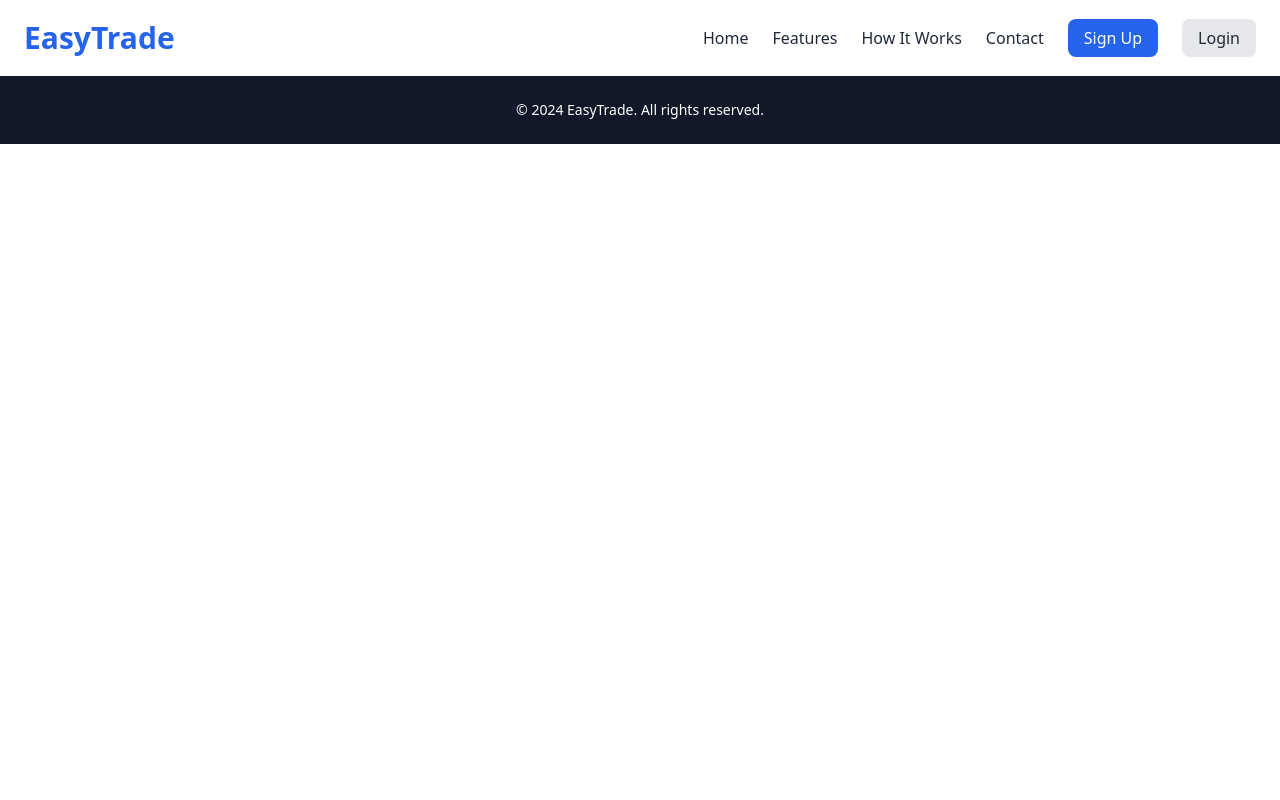
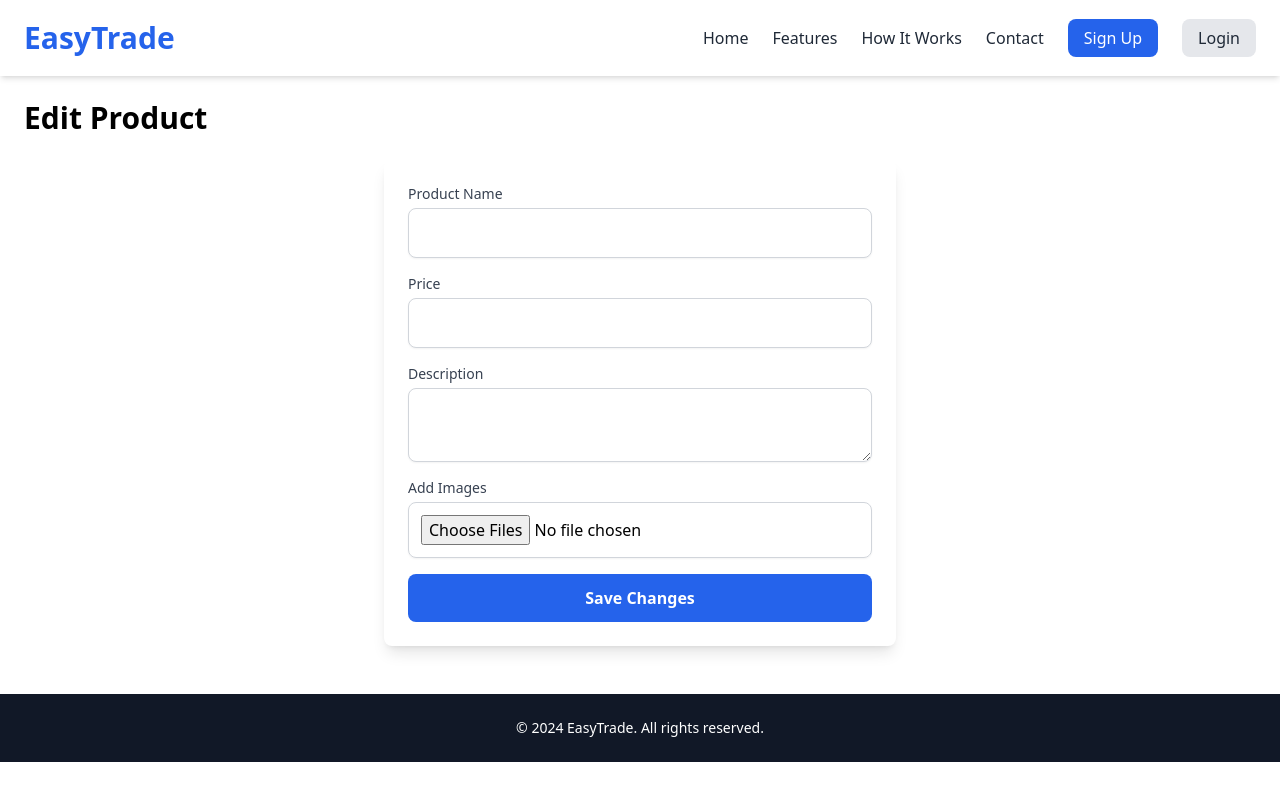
Before and after one commit to ironmaiden59/my_logistics_website, a React (Create React App) app: page /products/edit/1 in a window 1280 px wide. Built offline with nearby package versions, Linux system fonts and the light colour scheme; no server answers.

Commit message:
created edit product page and added route to app.js

```diff
--- a/src/App.js
+++ b/src/App.js
@@ -10,6 +10,7 @@ import Footer from './components/Footer';
 import SignUp from './components/SignUp';
 import Login from './components/Login';
 import Profile from './components/Profile';
+import EditProduct from './components/EditProduct';
 import SellerDashboard from './components/SellerDashboard';
 import ProductManagement from './components/ProductManagement';
 import './styles/styles.css';
@@ -34,6 +35,7 @@ function App() {
           <Route path="/profile" element={<Profile />} />
           <Route path="/dashboard" element={<SellerDashboard />} />
           <Route path="/products" element={<ProductManagement />} />
+          <Route path="/products/edit/:id" element={<EditProduct />} />
         </Routes>
         <Footer />
       </div>
--- /dev/null
+++ b/src/components/EditProduct.jsx
@@ -0,0 +1,138 @@
+import React, { useState, useEffect } from 'react';
+import axios from 'axios';
+import { useParams, useNavigate } from 'react-router-dom';
+
+const EditProduct = () => {
+  const { id } = useParams(); // Get product ID from URL
+  const navigate = useNavigate();
+  const [product, setProduct] = useState({
+    name: '',
+    price: '',
+    description: '',
+    images: []
+  });
+  const [newImages, setNewImages] = useState([]);
+
+  useEffect(() => {
+    // Fetch product details
+    const fetchProduct = async () => {
+      try {
+        const token = localStorage.getItem('token');
+        const response = await axios.get(`http://localhost:5000/products/${id}`, {
+          headers: { Authorization: `Bearer ${token}` },
+        });
+        setProduct(response.data);
+      } catch (err) {
+        console.error('Error fetching product:', err.response?.data || err.message);
+      }
+    };
+
+    fetchProduct();
+  }, [id]);
+
+  const handleChange = (e) => {
+    const { name, value } = e.target;
+    setProduct({ ...product, [name]: value });
+  };
+
+  const handleImageChange = (e) => {
+    setNewImages(e.target.files);
+  };
+
+  const handleSaveChanges = async (e) => {
+    e.preventDefault();
+
+    try {
+      const token = localStorage.getItem('token');
+      const formData = new FormData();
+      formData.append('name', product.name);
+      formData.append('price', product.price);
+      formData.append('description', product.description);
+      Array.from(newImages).forEach((file) => {
+        formData.append('images', file);
+      });
+
+      await axios.put(`http://localhost:5000/products/${id}`, formData, {
+        headers: {
+          Authorization: `Bearer ${token}`,
+          'Content-Type': 'multipart/form-data',
+        },
+      });
+
+      navigate('/product-management'); // Redirect to product management page
+    } catch (err) {
+      console.error('Error saving product changes:', err.response?.data || err.message);
+    }
+  };
+
+  return (
+    <div className="edit-product container mx-auto p-6">
+      <h2 className="text-3xl font-bold mb-6">Edit Product</h2>
+      <form onSubmit={handleSaveChanges} className="mb-6 bg-white p-6 rounded-lg shadow-lg max-w-lg mx-auto">
+        <div className="mb-4">
+          <label htmlFor="name" className="block text-sm font-medium text-gray-700">
+            Product Name
+          </label>
+          <input
+            type="text"
+            id="name"
+            name="name"
+            value={product.name}
+            onChange={handleChange}
+            required
+            className="mt-1 block w-full p-3 border border-gray-300 rounded-lg shadow-sm focus:ring-blue-500 focus:border-blue-500"
+          />
+        </div>
+        <div className="mb-4">
+          <label htmlFor="price" className="block text-sm font-medium text-gray-700">
+            Price
+          </label>
+          <input
+            type="number"
+            id="price"
+            name="price"
+            value={product.price}
+            onChange={handleChange}
+            required
+            className="mt-1 block w-full p-3 border border-gray-300 rounded-lg shadow-sm focus:ring-blue-500 focus:border-blue-500"
+          />
+        </div>
+        <div className="mb-4">
+          <label htmlFor="description" className="block text-sm font-medium text-gray-700">
+            Description
+          </label>
+          <textarea
+            id="description"
+            name="description"
+            value={product.description}
+            onChange={handleChange}
+            required
+            className="mt-1 block w-full p-3 border border-gray-300 rounded-lg shadow-sm focus:ring-blue-500 focus:border-blue-500"
+          />
+        </div>
+        <div className="mb-4">
+          <label htmlFor="images" className="block text-sm font-medium text-gray-700">
+            Add Images
+          </label>
+          <input
+            type="file"
+            id="images"
+            name="images"
+            accept="image/*"
+            multiple
+            onChange={handleImageChange}
+            className="mt-1 block w-full p-3 border border-gray-300 rounded-lg shadow-sm focus:ring-blue-500 focus:border-blue-500"
+          />
+        </div>
+        <button
+          type="submit"
+          className="w-full py-3 px-6 bg-blue-600 text-white rounded-lg font-semibold hover:bg-blue-700 transition-colors"
+        >
+          Save Changes
+        </button>
+      </form>
+    </div>
+  );
+};
+
+export default EditProduct;
--- a/src/components/ProductManagement.jsx
+++ b/src/components/ProductManagement.jsx
@@ -1,5 +1,6 @@
 import React, { useState, useEffect } from 'react';
 import axios from 'axios';
+import { Link } from 'react-router-dom';
 
 const ProductManagement = () => {
   const [products, setProducts] = useState([]);
@@ -153,12 +154,20 @@ const ProductManagement = () => {
             )}
             <p className="text-gray-600">{product.description}</p>
             <p className="text-blue-600 font-bold mt-2">${product.price}</p>
-            <button
-              onClick={() => handleDeleteProduct(product.id)}
-              className="mt-4 w-full bg-red-600 text-white py-2 px-4 rounded-lg hover:bg-red-700 transition-colors"
-            >
-              Delete
-            </button>
+            <div className="flex justify-between mt-4">
+              <Link
+                to={`/products/edit/${product.id}`}
+                className="bg-yellow-600 text-white py-1 px-3 rounded hover:bg-yellow-700 transition-colors"
+              >
+                Edit
+              </Link>
+              <button
+                onClick={() => handleDeleteProduct(product.id)}
+                className="bg-red-600 text-white py-1 px-3 rounded hover:bg-red-700 transition-colors"
+              >
+                Delete
+              </button>
+            </div>
           </div>
         ))}
       </div>
```
